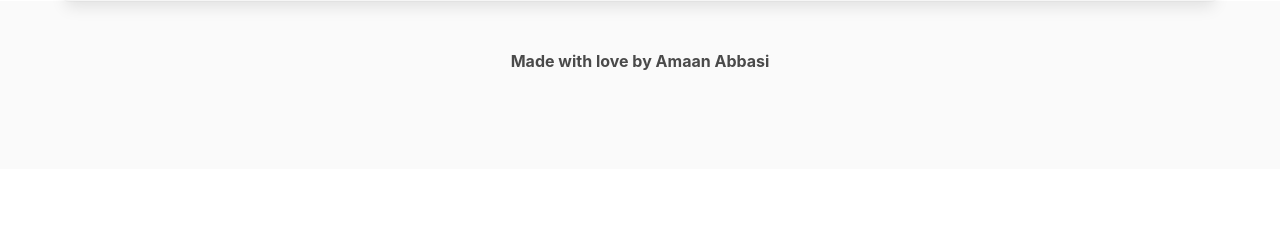
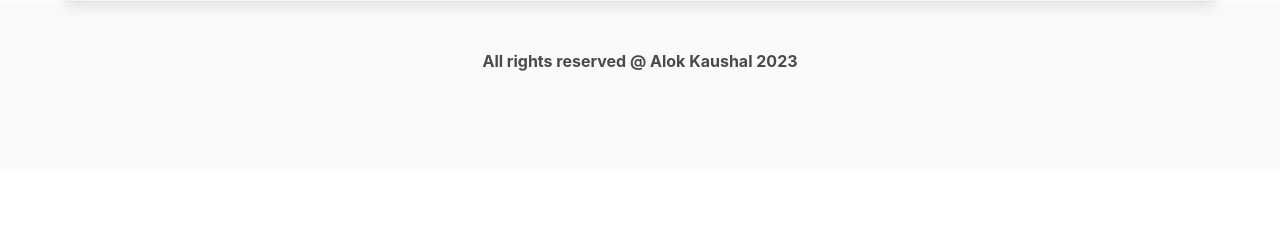
Before and after one commit to alok-kumar8765/django-invoice-app-practice, a Django app: page / in a window 1280 px wide. Shown: the part 385-620 px from the top of the page. Run offline with Django 3.2, Linux system fonts and the light colour scheme; data that the repository does not hold is empty.

Commit message:
Update base.html

```diff
--- a/invoice/templates/invoice/base.html
+++ b/invoice/templates/invoice/base.html
@@ -12,7 +12,7 @@
      <link href="{% static 'js/bulma-calendar.min.js' %}" rel="stylesheet">
      <link rel="stylesheet" href="https://cdn.jsdelivr.net/npm/bulma@0.9.0/css/bulma.min.css">
      {% block custom_css %}{% endblock %}
-    <title>Django Library App</title>
+    <title>Django Invoice App</title>
 </head>
 <body>
 
@@ -21,7 +21,8 @@
                 {% endblock %}
             </div>
     <footer class="footer">
-        <center><p class="has-text-weight-bold">Made with love  by Amaan Abbasi</p>
+        <center><p class="has-text-weight-bold">
+                All rights reserved @ Alok Kaushal 2023</p>
         </center>
         </footer>
 
```
